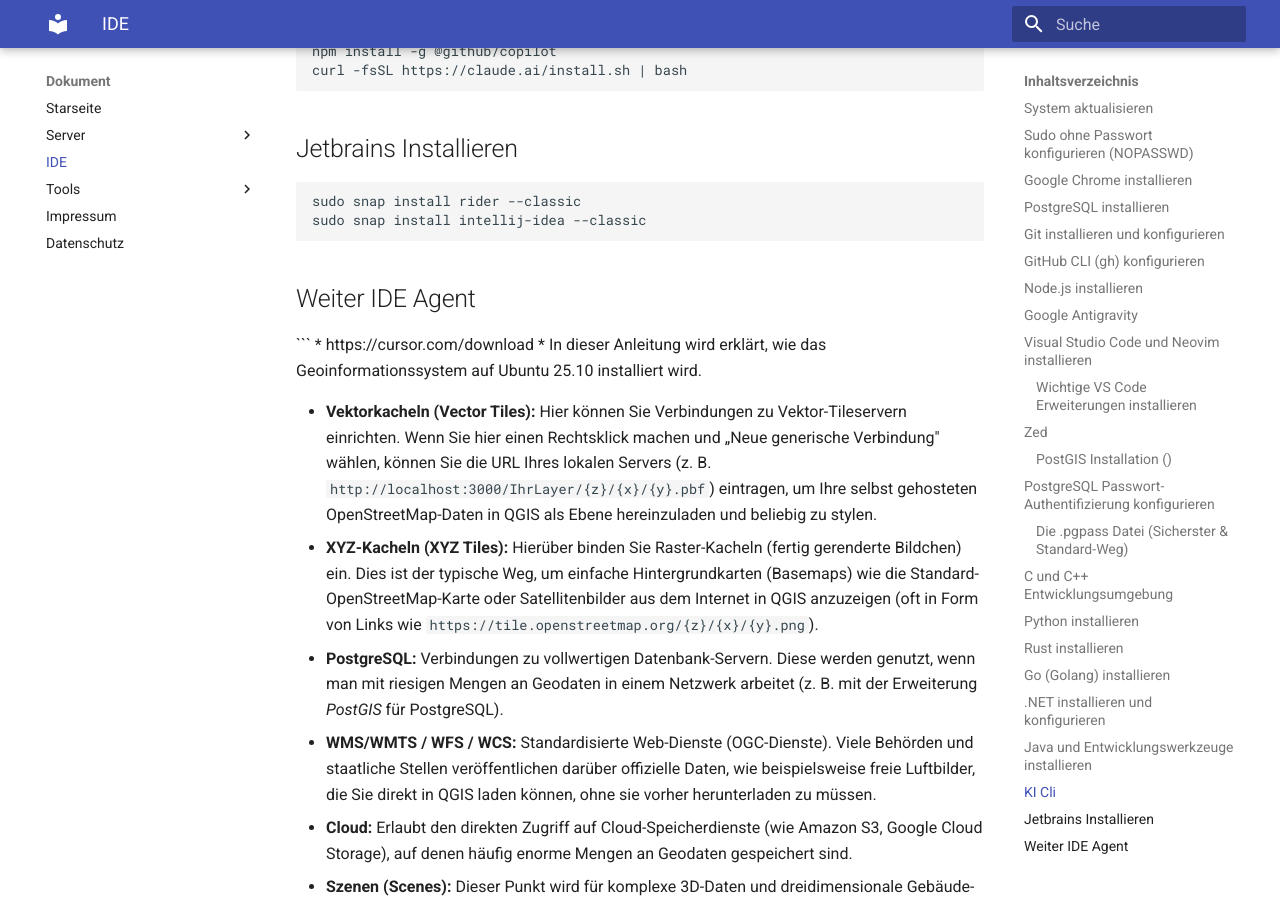
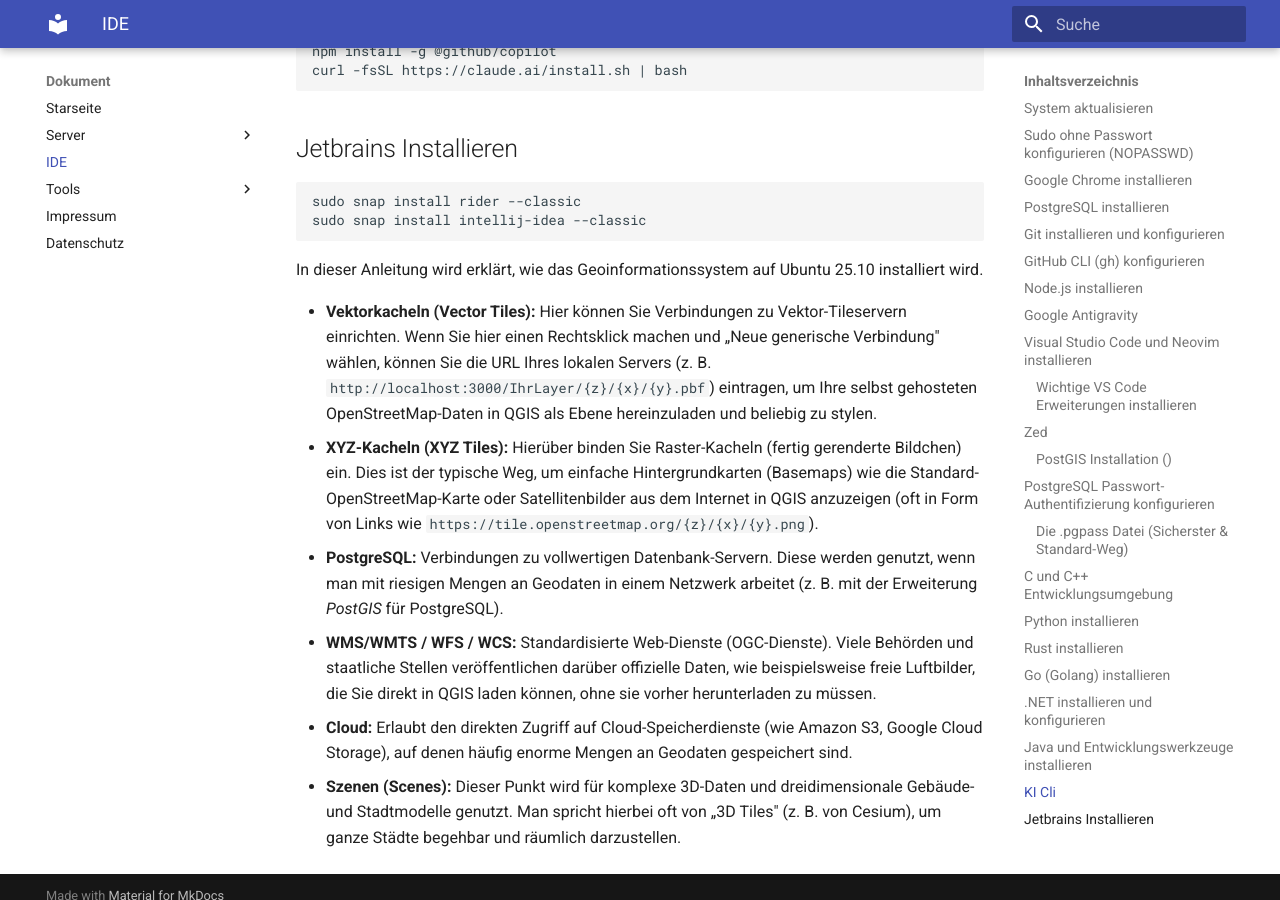
Before and after one commit to thorstenkloehn/dokument, an MkDocs documentation site: the page built from docs/IDE/index.md, in a window 1280 px wide and 900 px high, scrolled down 5120 px. Built offline with MkDocs 1.6.1 and Material for MkDocs 9.7.7, drawn with Linux system fonts in a browser that asks for light colours.

Commit message:
Dokumentation: Entfernen von veralteten Informationen zu IDE-Agenten und Hinzufügen von Anweisungen zur Installation des Geoinformationssystems auf Ubuntu 25.10

````diff
--- a/docs/IDE/index.md
+++ b/docs/IDE/index.md
@@ -248,10 +248,7 @@
 sudo snap install rider --classic
 sudo snap install intellij-idea --classic
 ```
-## Weiter IDE Agent
-```
-* https://cursor.com/download
-*
+
 In dieser Anleitung wird erklärt, wie das Geoinformationssystem auf Ubuntu 25.10 installiert wird.
 
 * **Vektorkacheln (Vector Tiles):** Hier können Sie Verbindungen zu Vektor-Tileservern einrichten. Wenn Sie hier einen Rechtsklick machen und „Neue generische Verbindung" wählen, können Sie die URL Ihres lokalen Servers (z. B. `http://localhost:3000/IhrLayer/{z}/{x}/{y}.pbf`) eintragen, um Ihre selbst gehosteten OpenStreetMap-Daten in QGIS als Ebene hereinzuladen und beliebig zu stylen.
````
